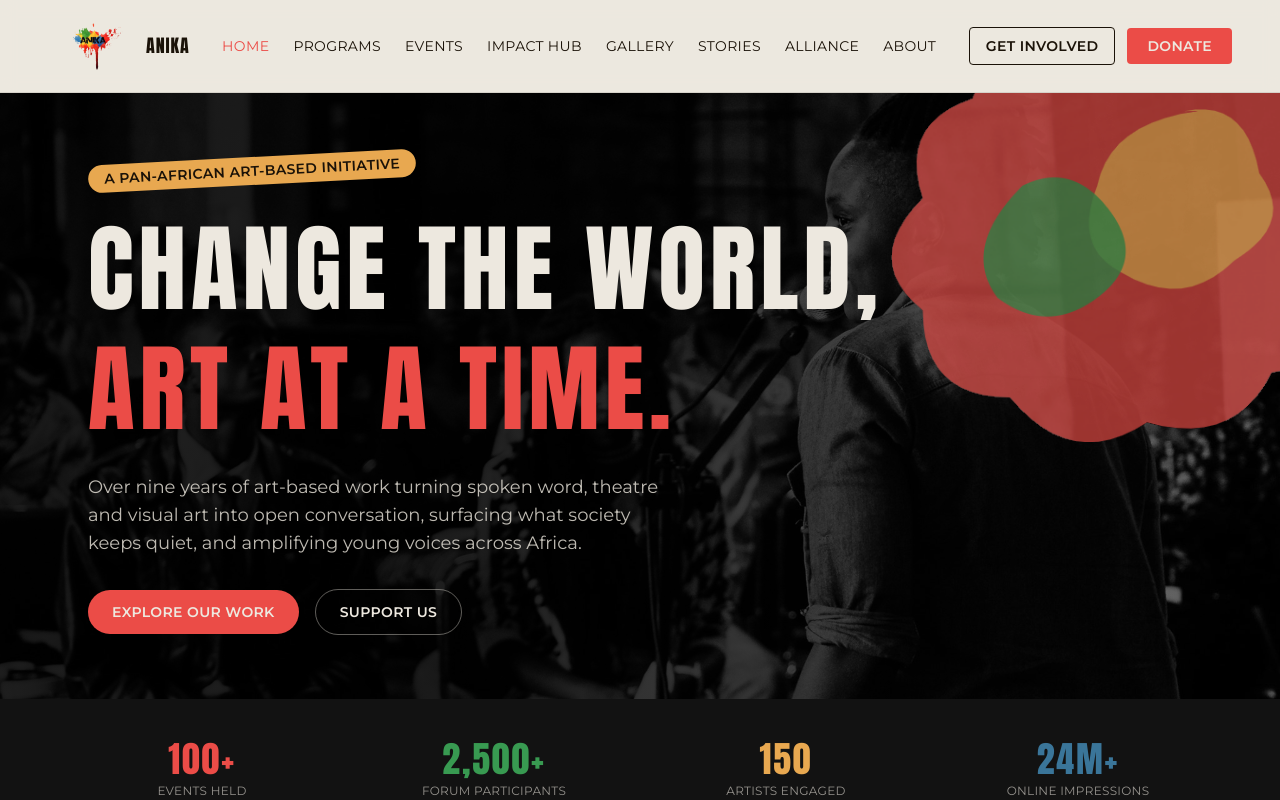
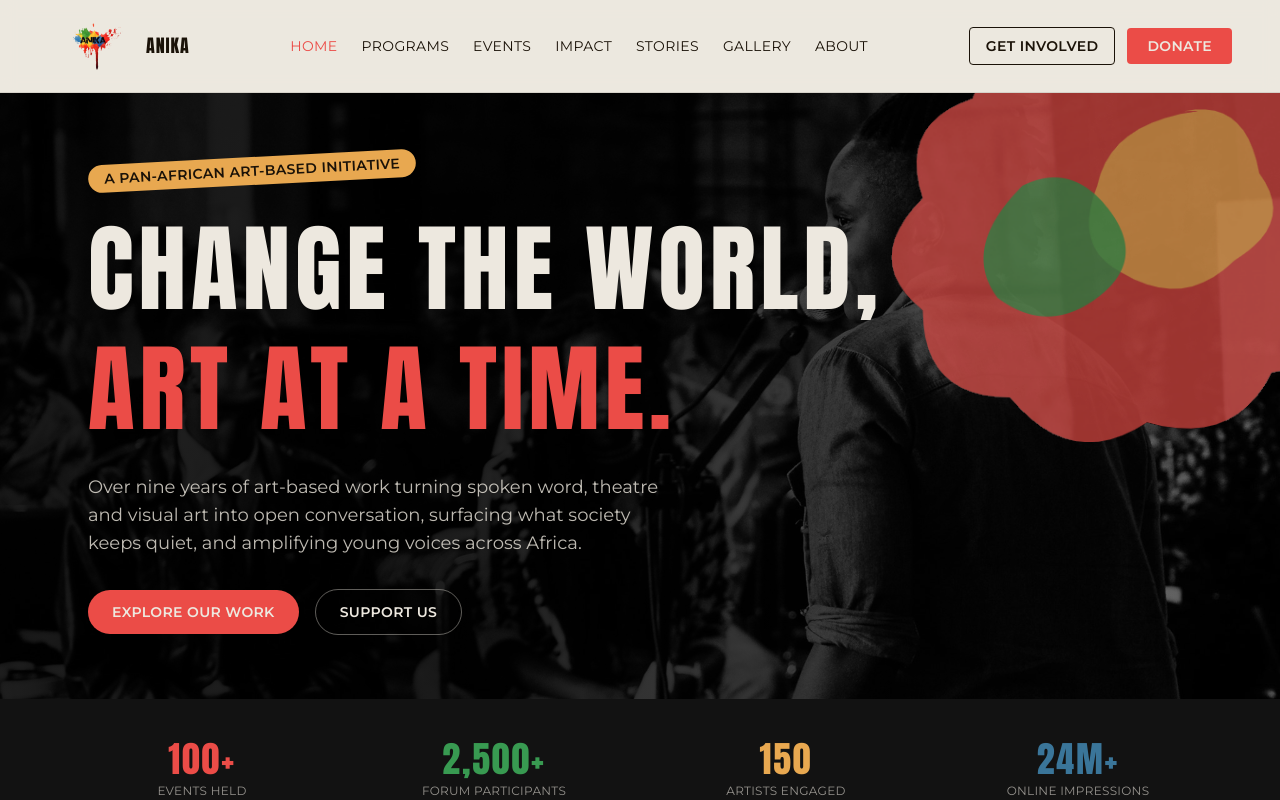
Before and after one commit to Jkosencha/Anika-Initiative, a React (Vite) app: page / in a window 1280 px wide. Shown: the top 800 px of the page. Built offline with nearby package versions, Linux system fonts and the light colour scheme.

Commit message:
Restore Navbar to original design

```diff
--- a/src/components/layout/Navbar.jsx
+++ b/src/components/layout/Navbar.jsx
@@ -5,10 +5,9 @@ const links = [
   { to: '/', label: 'Home' },
   { to: '/programs', label: 'Programs' },
   { to: '/events', label: 'Events' },
-  { to: '/impact', label: 'Impact Hub' },
+  { to: '/impact', label: 'Impact' },
+  { to: '/stories', label: 'Stories' },
   { to: '/gallery', label: 'Gallery' },
-  { to: '/stories', label: 'Stories' },
-  { to: '/alliance', label: 'Alliance' },
   { to: '/about', label: 'About' },
 ]
 
@@ -28,7 +27,6 @@ function Navbar() {
           <span className="font-display text-lg uppercase tracking-wide text-ink">Anika</span>
         </NavLink>
 
-          {/* Desktop Links */}
         <ul className="hidden items-center gap-6 md:flex">
           {links.map((link) => (
             <li key={link.to}>
@@ -39,7 +37,6 @@ function Navbar() {
           ))}
         </ul>
 
-          {/* Desktop CTA Buttons */}
         <div className="hidden items-center gap-3 md:flex">
           <NavLink
             to="/get-involved"
@@ -49,13 +46,12 @@ function Navbar() {
           </NavLink>
           <NavLink
             to="/donate"
-              className="rounded bg-coral px-5 py-2 font-body text-sm font-semibold uppercase tracking-wide text-cream transition-colors hover:bg-coral/90"
+            className="rounded bg-coral px-5 py-2 font-body text-sm font-semibold uppercase tracking-wide text-cream transition-opacity hover:opacity-90"
           >
             Donate
           </NavLink>
         </div>
 
-          {/* Mobile Menu Hamburger */}
         <button
           type="button"
           className="text-ink md:hidden"
@@ -69,10 +65,9 @@ function Navbar() {
         </button>
       </nav>
 
-        {/* Mobile Dropdown */}
       {open && (
         <ul className="flex flex-col gap-4 border-t border-ink/10 px-6 py-4 md:hidden">
-            {links.map((link) => (
+          {[...links, { to: '/get-involved', label: 'Get Involved' }, { to: '/donate', label: 'Donate' }].map((link) => (
             <li key={link.to}>
               <NavLink
                 to={link.to}
```
Lines whose indentation alone changed are shown as unchanged.
